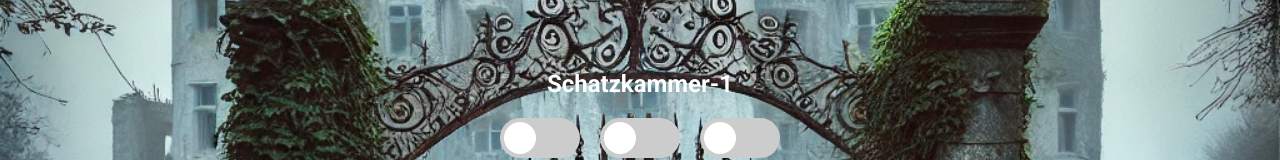
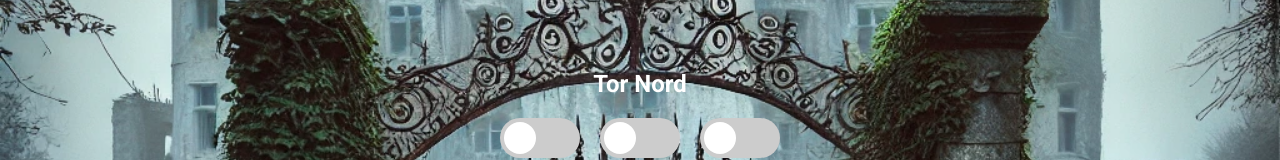
Before and after one commit to Kuzay66/Schatzkammer, a plain HTML site: page index.html in a window 1280 px wide. Shown: the part 225-385 px from the top of the page. Drawn offline with Linux system fonts and the light colour scheme.

Commit message:
Update index.html

```diff
--- a/index.html
+++ b/index.html
@@ -92,7 +92,7 @@
     </style>
 </head>
 <body>
-    <h2 style="color: #ffffff;">Schatzkammer-1</h2>
+    <h2 style="color: #ffffff;">Tor Nord</h2>
 
     <div class="switch-container">
         <div>
```
